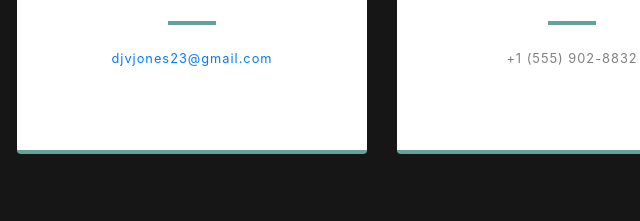
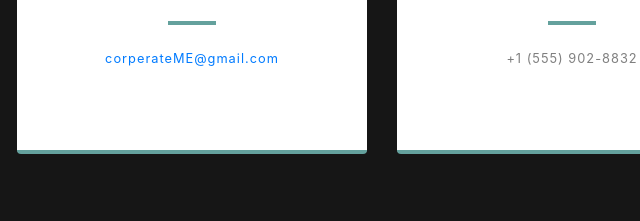
Before and after one commit to DJones2314/qubeBreaker-front-end, a website with bundled scripts: page index.html in a window 1280 px wide. Shown: the part 3503-3724 px from the top of the page, 448-1088 px from the left. Built offline with nearby package versions, Linux system fonts and the light colour scheme.

Commit message:
Update index.html

```diff
--- a/index.html
+++ b/index.html
@@ -185,7 +185,7 @@
                 <h4 class="text-uppercase m-0">Email</h4>
                 <hr class="my-4">
                 <div class="small text-black-50">
-                  <a href="#">djvjones23@gmail.com</a>
+                  <a href="#">corperateME@gmail.com</a>
                 </div>
               </div>
             </div>
```
